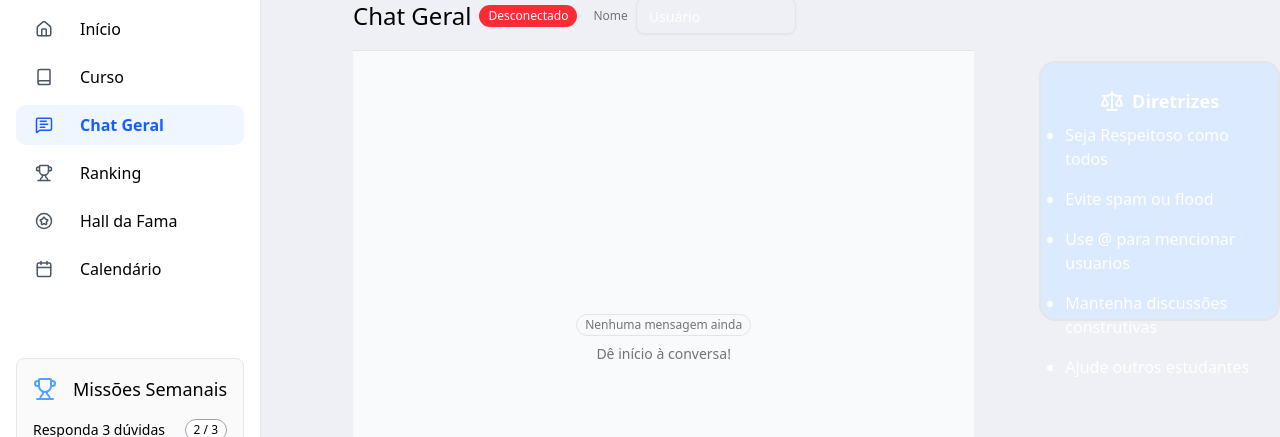
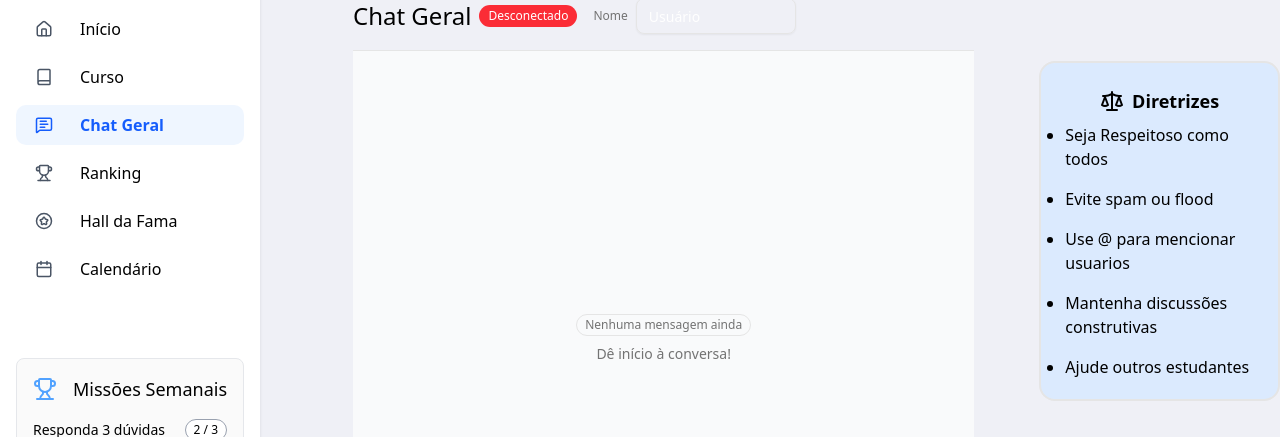
Before and after one commit to Hugo-Ferrari/FORUM-FACEF, a Next.js app in the folder frontend/: page /chat in a window 1280 px wide. Shown: the part 139-576 px from the top of the page. Built offline with nearby package versions, Linux system fonts and the light colour scheme; no server answers.

Commit message:
mode dark (complete)

```diff
--- a/frontend/src/app/chat/page.tsx
+++ b/frontend/src/app/chat/page.tsx
@@ -9,7 +9,7 @@ function page() {
         <main className="">
           <div className=" mx-auto flex">
             <ChatGeral />
-            <div className="mt-20 bg-blue-100 dark:bg-card h-65 p-6 rounded-2xl border-2 ">
+            <div className="mt-20 bg-blue-100 dark:bg-card h-85 p-6 rounded-2xl border-2 ">
               <Diretrizes/>
             </div>
           </div>
--- a/frontend/src/components/chat/Diretrizes.tsx
+++ b/frontend/src/components/chat/Diretrizes.tsx
@@ -14,11 +14,11 @@ function Diretrizes() {
     )
     return (
         <div >
-            <div className='flex items-center justify-center gap-2'>
+            <div className='flex items-center justify-center gap-2 text-black dark:text-white'>
                 <Scale />
-                <h1 className='font-semibold text-lg'>Diretrizes</h1>
+                <h1 className='font-semibold text-lg text-black dark:text-white'>Diretrizes</h1>
             </div>
-            <ul >
+            <ul className='text-black dark:text-white'>
                 {listaItens}
             </ul>
         </div>
--- a/frontend/src/components/duvidas/AddDuvidas.tsx
+++ b/frontend/src/components/duvidas/AddDuvidas.tsx
@@ -87,7 +87,7 @@ function AddDuvidas({ doubtsList, setDoubtsList }: AddDuvidasProps) {
       </Popover>
 
       <div className="mt-3 w-full ml-2 bg-background p-3 ">
-        <h2 className="text-xl font-semibold mb-3 text-foreground dark:text-foreground  "> Dúvidas</h2>
+        <h2 className="text-xl font-semibold mb-3 text-black dark:text-foreground  "> Dúvidas</h2>
 
         {doubtsList.length === 0 ? (
           <p className="text-gray-600 ml-3">Nenhuma dúvida adicionada ainda.</p>
```
